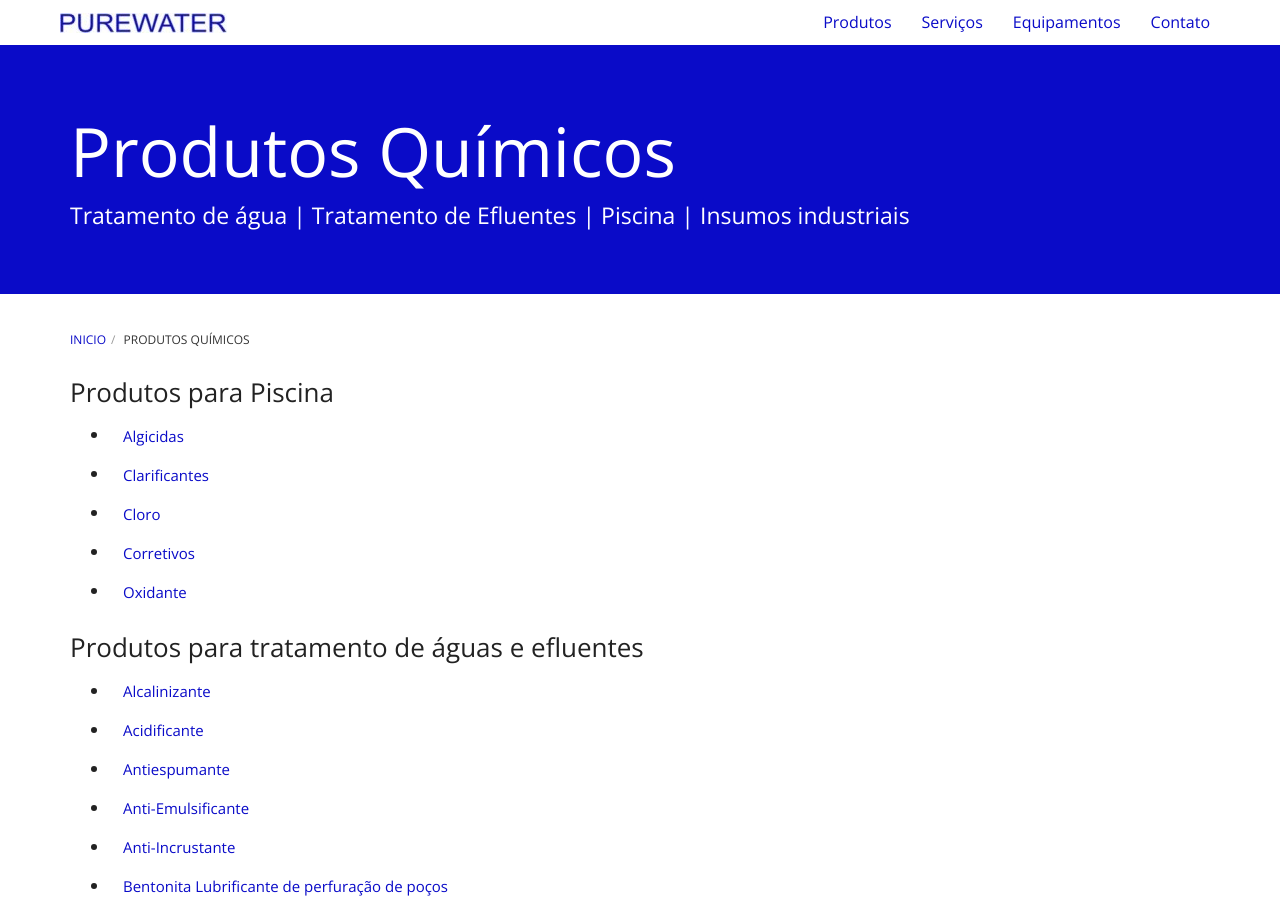
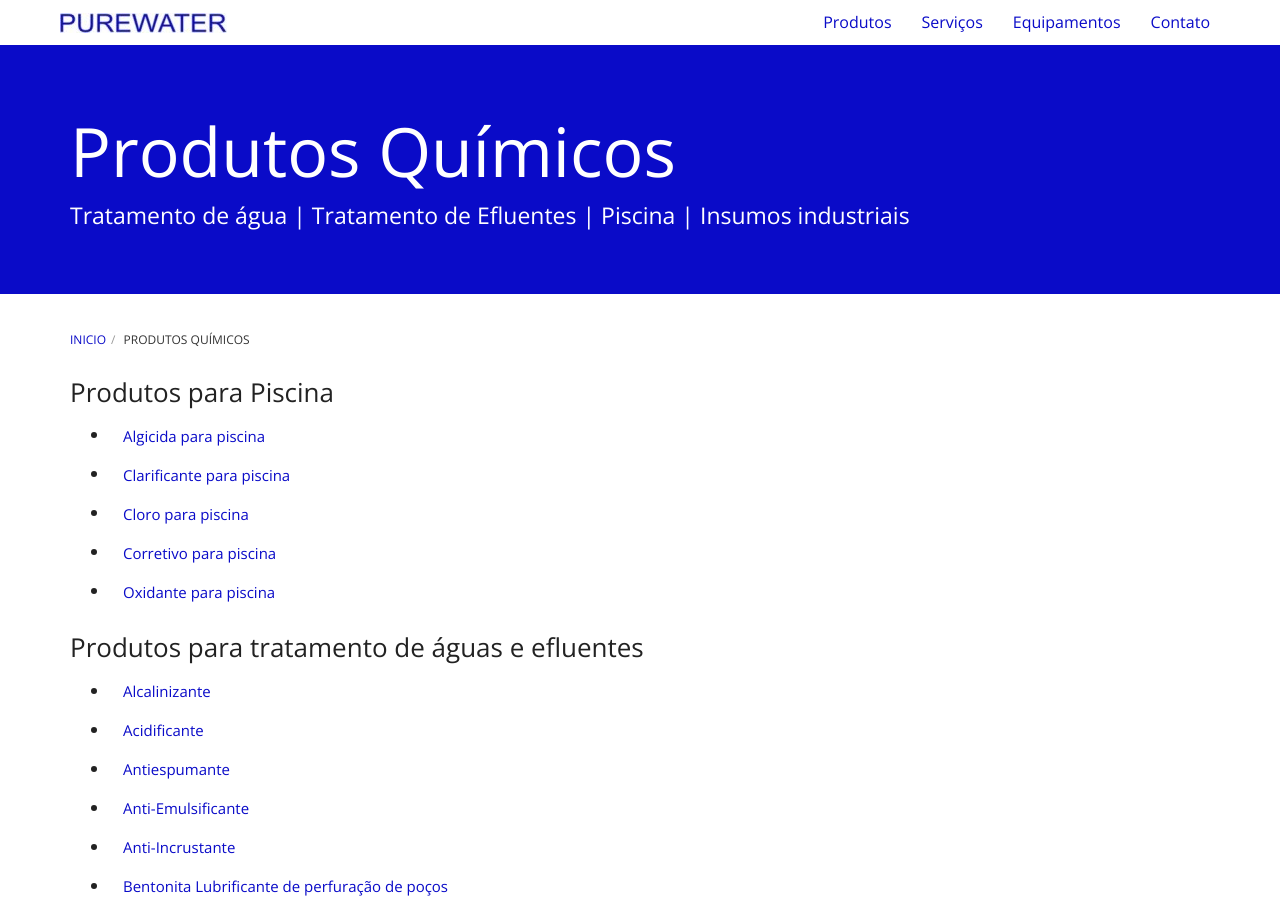
Before and after one commit to purewaterefluentes/purewaterefluentes.github.io, a Jekyll site: the page built from produtos/index.md, in a window 1280 px wide and 900 px high. Built offline with Jekyll 4.4.1, drawn with Linux system fonts in a browser that asks for light colours; nearby versions of some CDN libraries; library files that are not in the unit come from our copies.

Commit message:
Update index.md

```diff
--- a/produtos/index.md
+++ b/produtos/index.md
@@ -7,11 +7,11 @@ robots: follow
 ---
 ### Produtos para Piscina
 
-- [Algicidas](algicida-para-piscina.html){:.btn .btn-link}
-- [Clarificantes](clarificante-para-piscina.html){:.btn .btn-link}
-- [Cloro](cloro-para-piscina.html){:.btn .btn-link}
-- [Corretivos](corretivo-para-piscina.html){:.btn .btn-link}
-- [Oxidante](Oxidante-para-piscina.html){:.btn .btn-link}
+- [Algicida para piscina](algicida-para-piscina.html){:.btn .btn-link}
+- [Clarificante para piscina](clarificante-para-piscina.html){:.btn .btn-link}
+- [Cloro para piscina](cloro-para-piscina.html){:.btn .btn-link}
+- [Corretivo para piscina](corretivo-para-piscina.html){:.btn .btn-link}
+- [Oxidante para piscina](Oxidante-para-piscina.html){:.btn .btn-link}
 
 ### Produtos para tratamento de águas e efluentes
 
```
